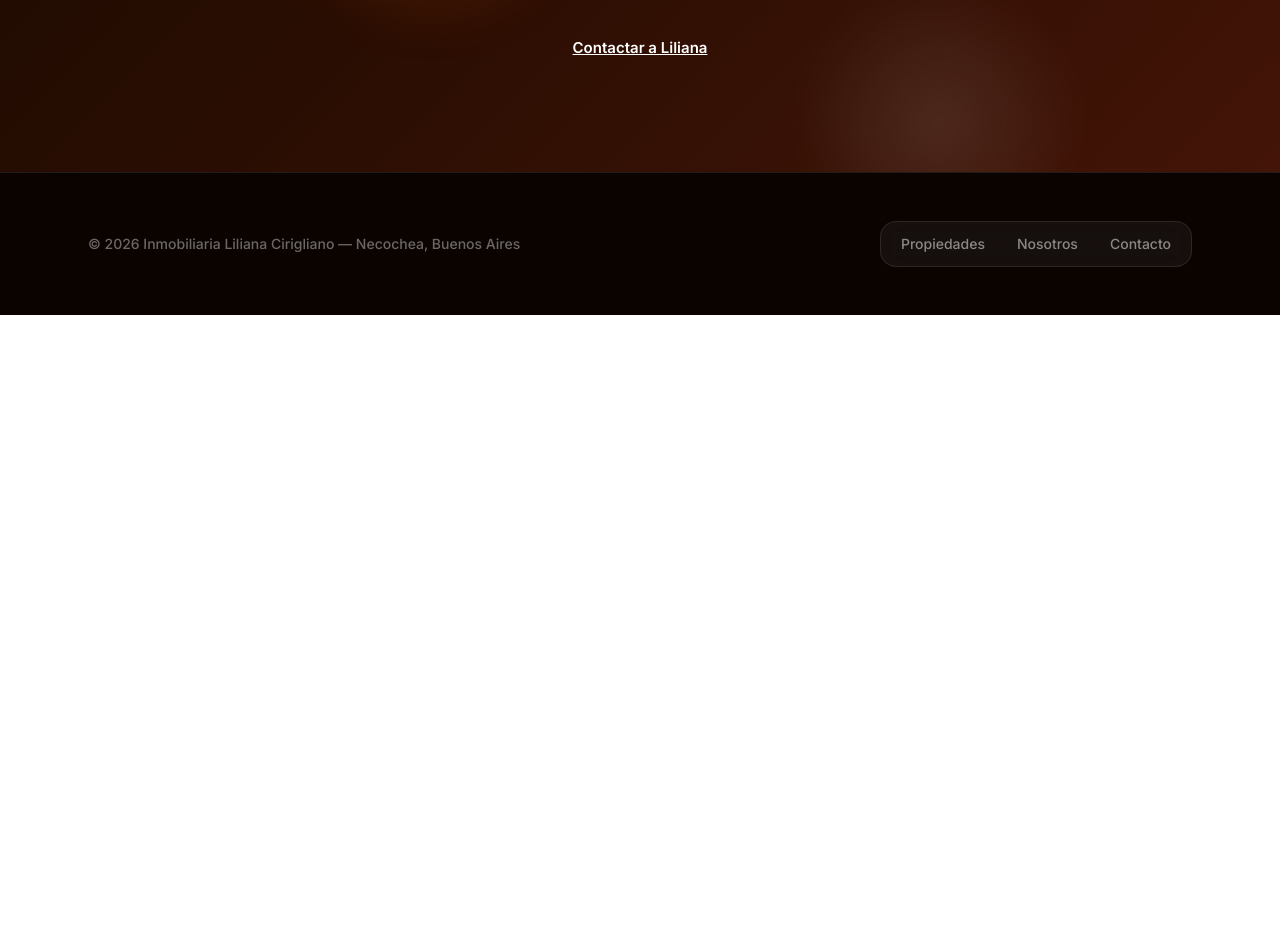
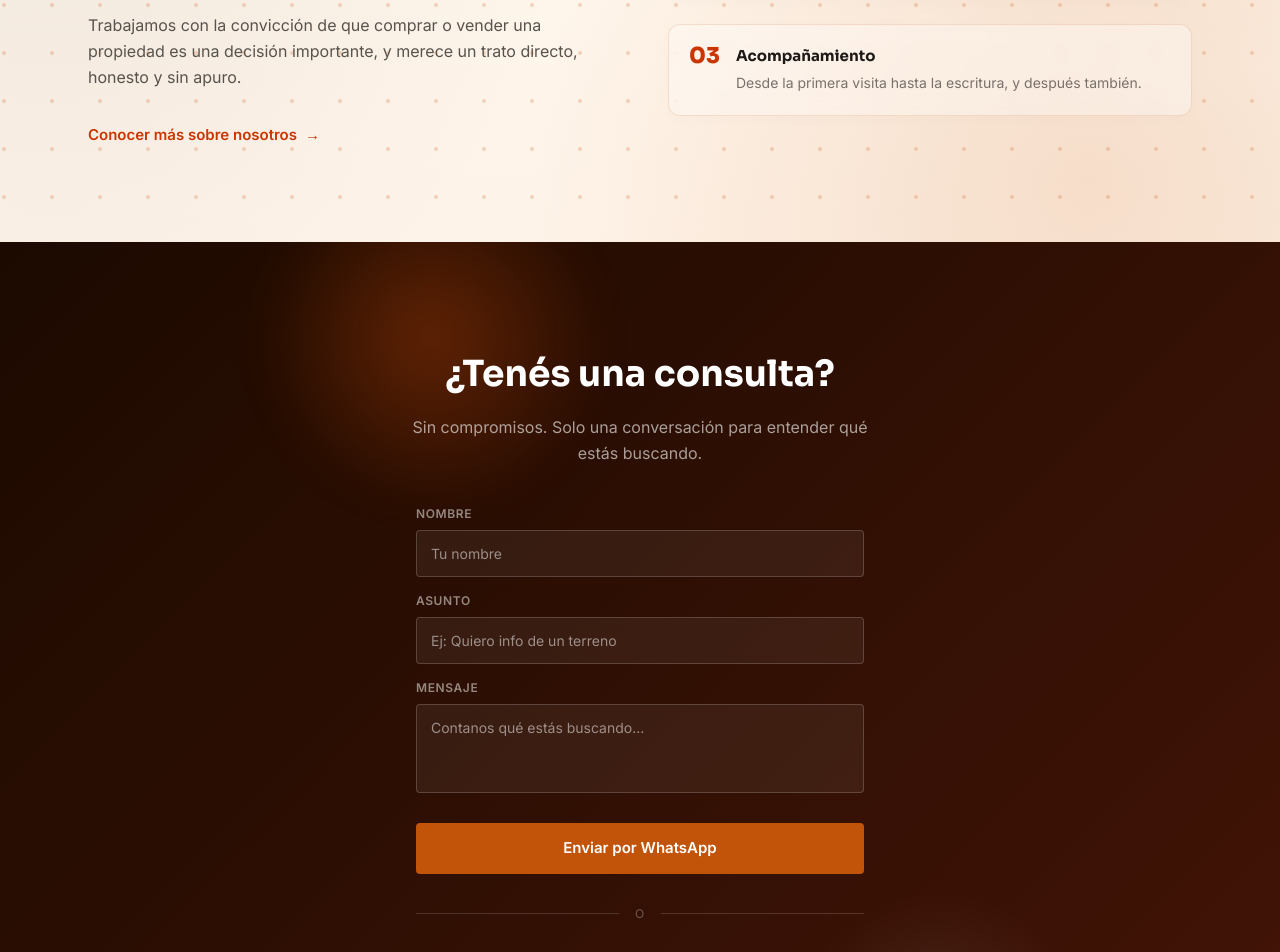
Before and after one commit to EliaNFe/Pagina_Inmobiliaria, a Next.js app in the folder inmobiliaria/: page / in a window 1280 px wide. Shown: the part 1260-2212 px from the top of the page. Before the commit the page ends 1575 px from the top, so only its background shows below. Built offline with nearby package versions, Linux system fonts and the light colour scheme; no server answers; the database is empty.

Commit message:
feat: " reveal, seccion CTA y para contactar"

```diff
--- a/inmobiliaria/app/page.tsx
+++ b/inmobiliaria/app/page.tsx
@@ -1,6 +1,9 @@
 import { getPropiedadesDestacadas, getConteoPorTipo } from "@/lib/supabase"
+import { supabase } from "@/lib/supabase"
 import Link from "next/link"
 import SliderPropiedades from "@/components/SliderPropiedades"
+import ConsultaWhatsappForm from "@/components/ConsultaWhatsappForm"
+import Reveal from "@/components/Reveal"
 
 const CATEGORIAS = [
   { tipo: "Casa", label: "Casas", icon: "M3 12l9-9 9 9M5 10v10h14V10" },
@@ -10,12 +13,14 @@ const CATEGORIAS = [
 ]
 
 export default async function Home() {
-  const [propiedades, conteoPorTipo] = await Promise.all([
+  const [propiedades, conteoPorTipo, configData] = await Promise.all([
     getPropiedadesDestacadas(),
     getConteoPorTipo(),
+    supabase.from("configuracion").select("*"),
   ])
 
-  // Foto real de la primera propiedad destacada de cada tipo, si existe
+  const whatsapp = configData.data?.find((c: any) => c.clave === "whatsapp")?.valor || ""
+
   const imagenPorTipo: Record<string, string> = {}
   propiedades?.forEach((p: any) => {
     if (p.tipo && p.imagen_url && !imagenPorTipo[p.tipo]) {
@@ -115,7 +120,7 @@ export default async function Home() {
         </div>
       </section>
 
-            {/* WRAPPER — une tiles + destacadas en un solo fondo continuo con parallax CSS puro */}
+      {/* WRAPPER — une tiles + destacadas + quiénes somos en un solo fondo continuo */}
       <div
         style={{
           position: "relative",
@@ -217,7 +222,7 @@ export default async function Home() {
             </div>
           </div>
         </section>
-
+<Reveal>
         {/* PROPIEDADES DESTACADAS */}
         {propiedades && propiedades.length > 0 && (
           <section style={{ position: "relative", background: "transparent" }}>
@@ -240,12 +245,80 @@ export default async function Home() {
             </div>
           </section>
         )}
+</Reveal>
+        {/* QUIÉNES SOMOS */}
+        <section style={{ position: "relative", background: "transparent" }} className="pb-24">
+          <div className="relative max-w-6xl mx-auto px-6">
+            <div className="grid md:grid-cols-2 gap-14 items-start">
+
+              <div>
+                <Reveal>
+                <div className="flex items-center gap-3 mb-6">
+                  <div style={{ width: "28px", height: "1.5px", background: "#C2540A" }} />
+                  <span className="text-xs tracking-[0.2em] font-semibold text-orange-700 uppercase">
+                    Quiénes somos
+                  </span>
                 </div>
 
+                <h2 className="font-display text-3xl md:text-4xl font-bold text-[#1C0A00] tracking-tight leading-[1.15] mb-6">
+                  Una inmobiliaria familiar, no una franquicia
+                </h2>
+                <p className="text-stone-600 leading-relaxed mb-4">
+                  Liliana Cirigliano lleva más de 20 años en el mercado inmobiliario de Necochea. No hay un call center ni un guion armado — cada consulta la atiende ella misma, conociendo la zona palmo a palmo.
+                </p>
+                <p className="text-stone-600 leading-relaxed mb-8">
+                  Trabajamos con la convicción de que comprar o vender una propiedad es una decisión importante, y merece un trato directo, honesto y sin apuro.
+                </p>
+                <a
+                  href="/nosotros"
+                  className="inline-flex items-center gap-2 font-semibold text-[15px] text-orange-700 group"
+                  style={{ textDecoration: "none" }}
+                >
+                  Conocer más sobre nosotros
+                  <span className="transition-transform group-hover:translate-x-1">→</span>
+                </a>
+                </Reveal>
+              </div>
+        <div className="flex flex-col gap-6"> {/* Incrementamos el gap de 4 a 6 para darles más aire */}
+          {[
+          { n: "01", t: "Primera charla", d: "Nos contás qué buscás, sin formularios largos ni compromisos." },
+          { n: "02", t: "Propuestas reales", d: "Te mostramos opciones que se ajustan a lo que necesitás de verdad." },
+          { n: "03", t: "Acompañamiento", d: "Desde la primera visita hasta la escritura, y después también." },
+          ].map((item) => (
+          <Reveal key={item.n}> {/* El Reveal ahora envuelve individualmente a cada tarjeta */}
+          <div
+          className="flex items-start gap-4 backdrop-blur-sm"
+          style={{
+              // Fondo semi-transparente para que se fusione con el fondo y se vean los puntos
+              background: "rgba(255, 255, 255, 0.35)",
+              // Borde más suave con un sutil tono naranja/cálido
+              border: "1px solid rgba(194, 84, 10, 0.15)",
+              borderRadius: "12px",
+              padding: "1.25rem",
+              // Una sombra muy suave para dar volumen sin ensuciar el diseño
+              boxShadow: "0 4px 20px -2px rgba(28, 10, 0, 0.02)"
+              }}
+              >
+              <span className="font-display font-extrabold text-orange-700" style={{ fontSize: "22px", lineHeight: 1 }}>
+              {item.n}
+              </span>
+              <div>
+                <p className="font-display font-bold text-stone-900 text-[15px] mb-1">{item.t}</p>
+                <p className="text-stone-500 text-sm leading-relaxed">{item.d}</p>
+                </div>
+              </div>
+            </Reveal>
+            ))}
+            </div>
+
+            </div>
+          </div>
+        </section>
+      </div>
 
       {/* CTA */}
       <section
-        className="relative overflow-hidden py-28 text-center"
+        className="relative overflow-hidden py-28"
         style={{ background: "linear-gradient(135deg, #1C0A00 0%, #431407 100%)" }}
       >
         <div style={{
@@ -261,13 +334,27 @@ export default async function Home() {
           filter: "blur(20px)", pointerEvents: "none"
         }} />
 
-        <div className="relative max-w-lg mx-auto px-6">
+        <div className="relative max-w-lg mx-auto px-6 text-center">
+          <Reveal>
             <h2 className="font-display text-3xl md:text-4xl font-bold text-white mb-5">
               ¿Tenés una consulta?
             </h2>
             <p className="text-[16px] text-white/60 mb-10 leading-relaxed">
               Sin compromisos. Solo una conversación para entender qué estás buscando.
             </p>
+          </Reveal>
+
+          <Reveal delay={150}>
+            <ConsultaWhatsappForm numeroWhatsapp={whatsapp} />
+          </Reveal>
+
+          <Reveal delay={300}>
+            <div className="flex items-center gap-4 my-8 max-w-md mx-auto">
+              <div style={{ flex: 1, height: "1px", background: "rgba(255,255,255,0.15)" }} />
+              <span className="text-white/30 text-xs uppercase tracking-wider">o</span>
+              <div style={{ flex: 1, height: "1px", background: "rgba(255,255,255,0.15)" }} />
+            </div>
+
             <Link
               href="/contacto"
               className="inline-flex items-center gap-2 text-white font-semibold text-[15px] group"
@@ -275,6 +362,7 @@ export default async function Home() {
             >
               <u>Contactar a Liliana</u>
             </Link>
+          </Reveal>
         </div>
       </section>
 
--- /dev/null
+++ b/inmobiliaria/components/ConsultaWhatsappForm.tsx
@@ -0,0 +1,76 @@
+"use client"
+
+import { useState } from "react"
+
+export default function ConsultaWhatsappForm({ numeroWhatsapp }: { numeroWhatsapp: string }) {
+  const [nombre, setNombre] = useState("")
+  const [asunto, setAsunto] = useState("")
+  const [mensaje, setMensaje] = useState("")
+
+  const mensajeArmado = `Hola, soy ${nombre || "..."}.${asunto ? ` Asunto: ${asunto}.` : ""}${mensaje ? ` ${mensaje}` : ""}`
+  const href = numeroWhatsapp
+    ? `https://wa.me/${numeroWhatsapp}?text=${encodeURIComponent(mensajeArmado)}`
+    : "#"
+
+  const inputStyle: React.CSSProperties = {
+    width: "100%",
+    background: "rgba(255,255,255,0.06)",
+    border: "1px solid rgba(255,255,255,0.18)",
+    borderRadius: "4px",
+    padding: "12px 14px",
+    fontSize: "14px",
+    color: "#fff",
+    outline: "none",
+  }
+
+  return (
+    <div className="w-full max-w-md mx-auto" style={{ textAlign: "left" }}>
+      <div className="flex flex-col gap-4 mb-6">
+        <div>
+          <label className="block text-xs font-semibold text-white/50 uppercase tracking-wider mb-2">Nombre</label>
+          <input
+            value={nombre}
+            onChange={(e) => setNombre(e.target.value)}
+            style={inputStyle}
+            placeholder="Tu nombre"
+          />
+        </div>
+        <div>
+          <label className="block text-xs font-semibold text-white/50 uppercase tracking-wider mb-2">Asunto</label>
+          <input
+            value={asunto}
+            onChange={(e) => setAsunto(e.target.value)}
+            style={inputStyle}
+            placeholder="Ej: Quiero info de un terreno"
+          />
+        </div>
+        <div>
+          <label className="block text-xs font-semibold text-white/50 uppercase tracking-wider mb-2">Mensaje</label>
+          <textarea
+            value={mensaje}
+            onChange={(e) => setMensaje(e.target.value)}
+            style={{ ...inputStyle, resize: "none" }}
+            rows={3}
+            placeholder="Contanos qué estás buscando..."
+          />
+        </div>
+      </div>
+
+      <a
+        href={href}
+        target="_blank"
+        rel="noopener noreferrer"
+        className="flex items-center justify-center gap-2 font-semibold text-[15px] transition-opacity hover:opacity-90"
+        style={{
+          background: "#C2540A",
+          color: "#fff",
+          borderRadius: "4px",
+          padding: "14px",
+          textDecoration: "none",
+        }}
+      >
+        Enviar por WhatsApp
+      </a>
+    </div>
+  )
+}
--- /dev/null
+++ b/inmobiliaria/components/Reveal.tsx
@@ -0,0 +1,51 @@
+"use client"
+
+import { useEffect, useRef, useState } from "react"
+
+export default function Reveal({
+  children,
+  delay = 0,
+}: {
+  children: React.ReactNode
+  delay?: number
+}) {
+  const ref = useRef<HTMLDivElement>(null)
+  const [visible, setVisible] = useState(() => {
+    if (typeof window === "undefined") return false
+    return window.matchMedia("(prefers-reduced-motion: reduce)").matches
+  })
+
+  useEffect(() => {
+    if (visible) return
+
+    const el = ref.current
+    if (!el) return
+
+    const observer = new IntersectionObserver(
+      ([entry]) => {
+        if (entry.isIntersecting) {
+          setVisible(true)
+          observer.disconnect()
+        }
+      },
+      { threshold: 0.15, rootMargin: "0px 0px -80px 0px" }
+    )
+
+    observer.observe(el)
+    return () => observer.disconnect()
+    // eslint-disable-next-line react-hooks/exhaustive-deps
+  }, [])
+
+  return (
+    <div
+      ref={ref}
+      style={{
+        opacity: visible ? 1 : 0,
+        transform: visible ? "translateY(0)" : "translateY(28px)",
+        transition: `opacity 0.7s ease ${delay}ms, transform 0.7s ease ${delay}ms`,
+      }}
+    >
+      {children}
+    </div>
+  )
+}
```
Lines whose indentation alone changed are shown as unchanged.
